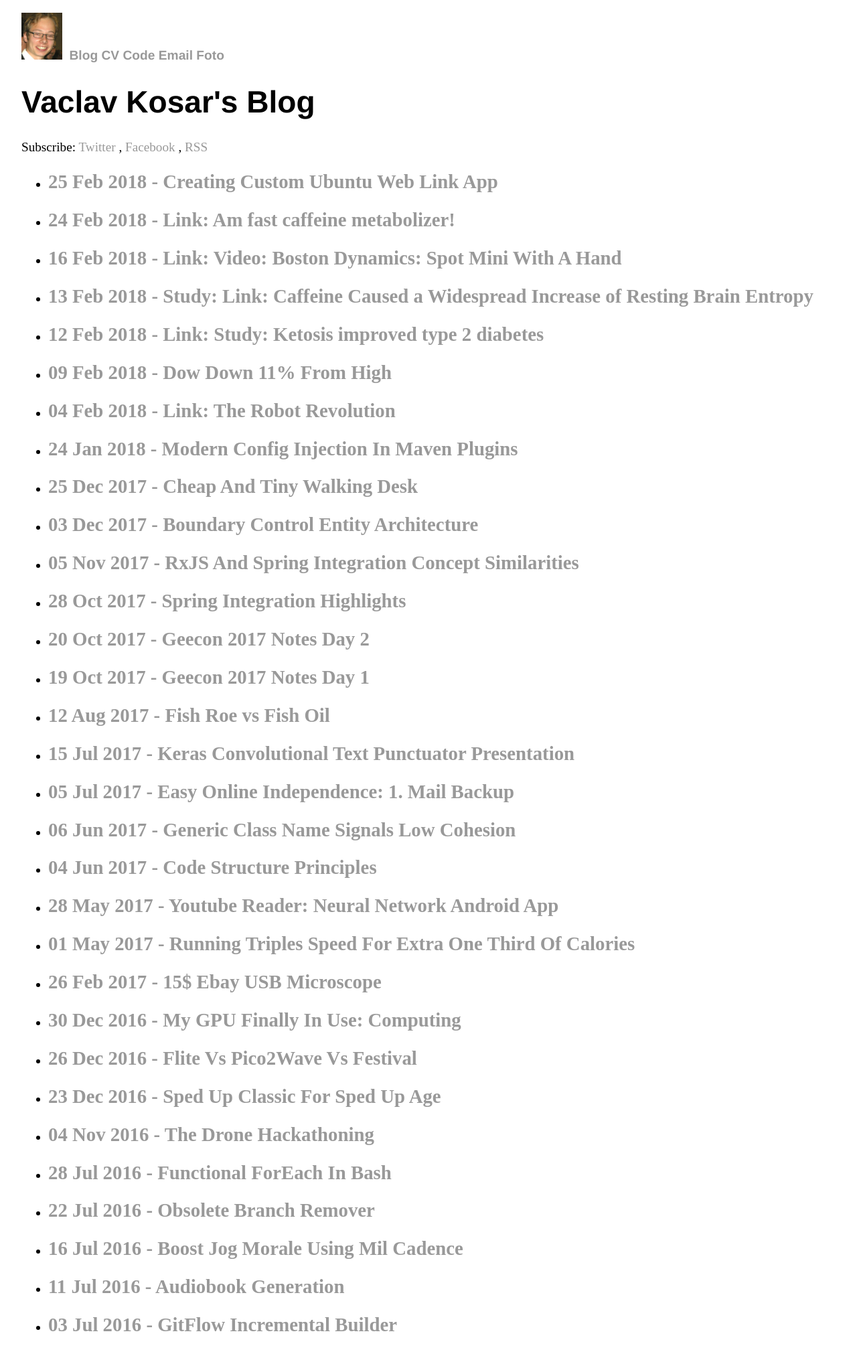
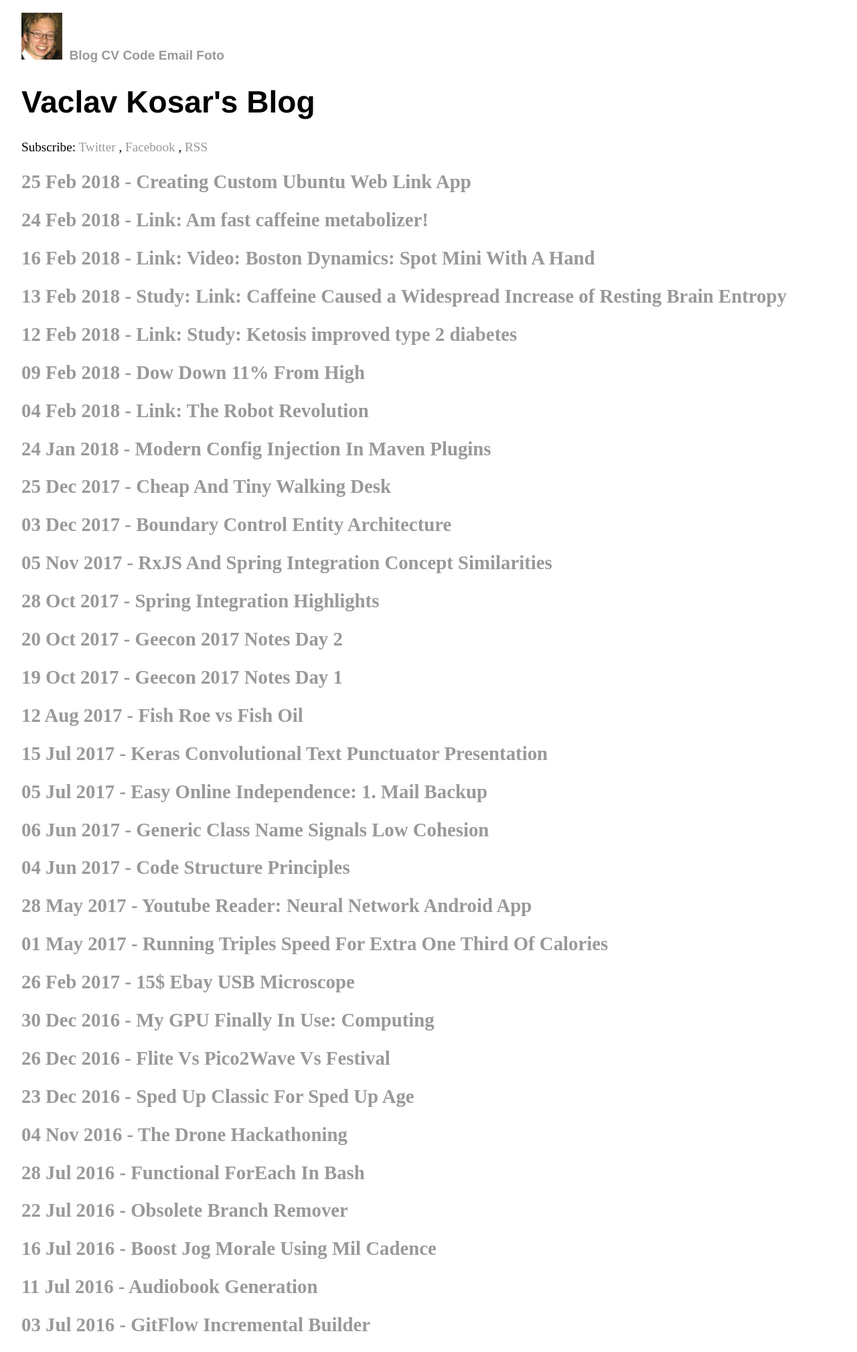
Before and after one commit to vackosar/vackosar.github.io, a Jekyll site: the page built from index.md, in a window 1280 px wide. Shown: the whole page at 67% size. Built offline with Jekyll 4.4.1, drawn with Linux system fonts in a browser that asks for light colours.

```diff
--- a/index.md
+++ b/index.md
@@ -15,8 +15,8 @@
     <!--.-->
 </div>
 
-<ul class="posts">
+<div class="posts">
   {% for post in site.posts %}
-    <li><a href="{{ post.url }}" title="{{ post.title }}"><h2>{{ post.date | date_to_string }} - {{ post.title }}</h2></a></li>
+    <a href="{{ post.url }}" title="{{ post.title }}"><h2>{{ post.date | date_to_string }} - {{ post.title }}</h2></a>
   {% endfor %}
-</ul>
+</div>
```
